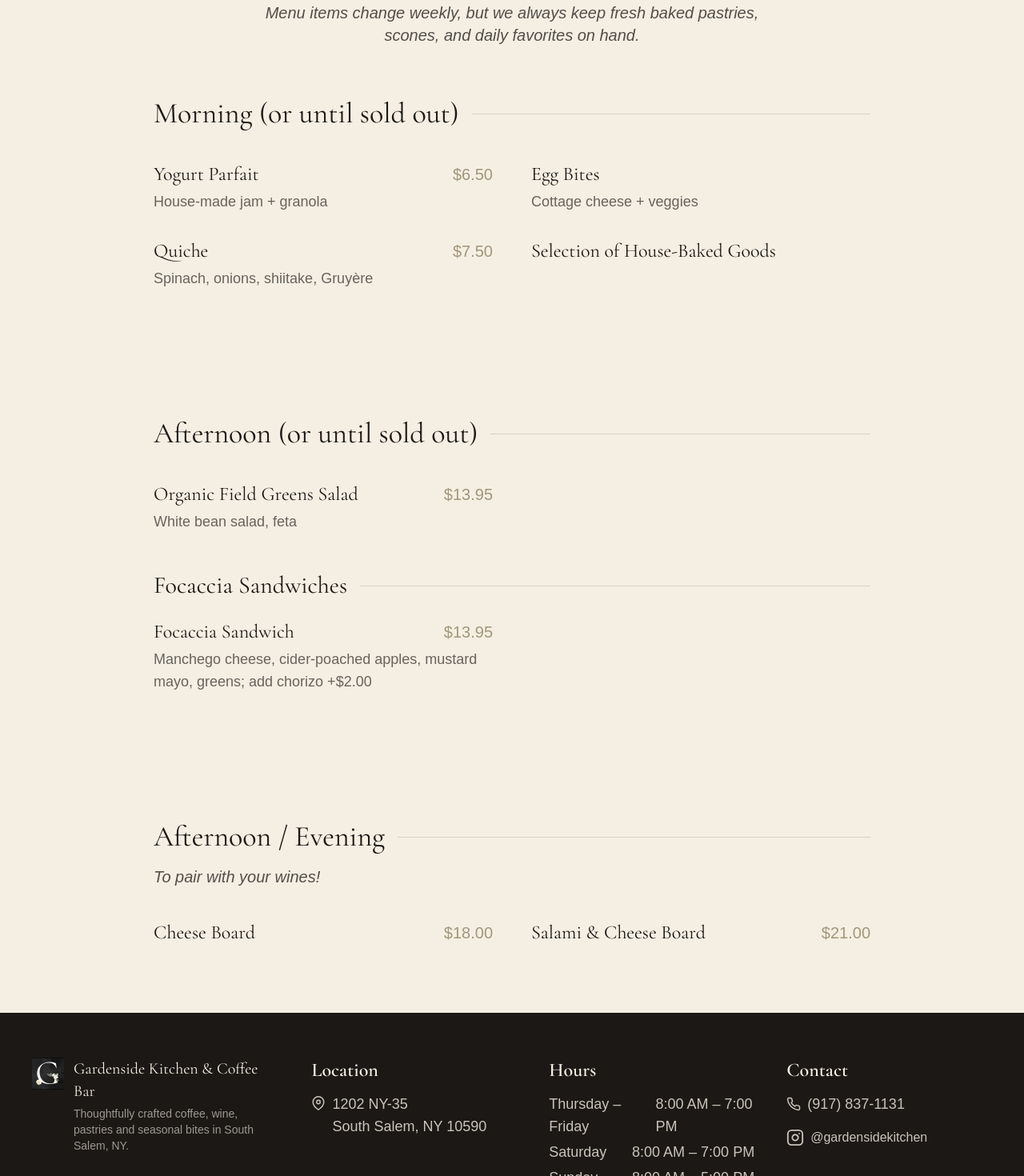
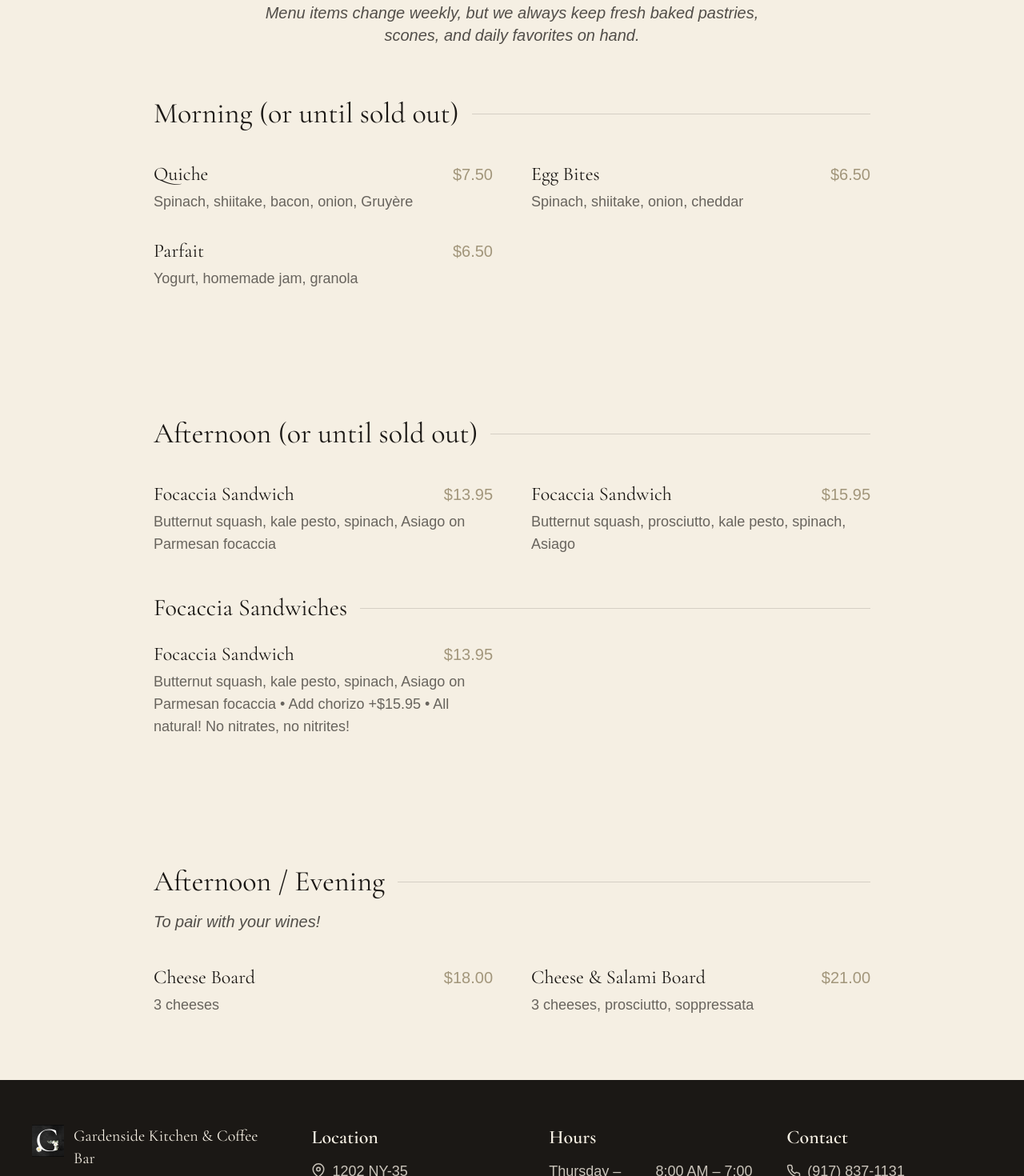
Before and after one commit to jasonf8080/gardensidekitchen, a React (Vite) app: page /menu in a window 1280 px wide. Shown: the part 431-1901 px from the top of the page at 80% size. Built offline with nearby package versions, Linux system fonts and the light colour scheme; a web font is replaced by a local one.

Commit message:
update menu 11/6

```diff
--- a/src/data/data.js
+++ b/src/data/data.js
@@ -173,39 +173,39 @@ export const aboutSections = {
 
 export const menuMorning = [
   {
-    name: 'Yogurt Parfait',
-    description: 'House-made jam + granola',
+    name: 'Quiche',
+    description: 'Spinach, shiitake, bacon, onion, Gruyère',
+    price: '$7.50',
+  },
+  {
+    name: 'Egg Bites',
+    description: 'Spinach, shiitake, onion, cheddar',
     price: '$6.50',
   },
   {
-    name: 'Egg Bites',
-    description: 'Cottage cheese + veggies',
-    price: '',
-  },
-  {
-    name: 'Quiche',
-    description: 'Spinach, onions, shiitake, Gruyère',
-    price: '$7.50',
-  },
-  {
-    name: 'Selection of House-Baked Goods',
-    description: '',
-    price: '',
+    name: 'Parfait',
+    description: 'Yogurt, homemade jam, granola',
+    price: '$6.50',
   },
 ]
 
 export const menuLunch = [
   {
-    name: 'Organic Field Greens Salad',
-    description: 'White bean salad, feta',
+    name: 'Focaccia Sandwich',
+    description: 'Butternut squash, kale pesto, spinach, Asiago on Parmesan focaccia',
     price: '$13.95',
+  },
+  {
+    name: 'Focaccia Sandwich',
+    description: 'Butternut squash, prosciutto, kale pesto, spinach, Asiago',
+    price: '$15.95',
   },
 ]
 
 export const menuLunchFocaccia = [
   {
     name: 'Focaccia Sandwich',
-    description: 'Manchego cheese, cider-poached apples, mustard mayo, greens; add chorizo +$2.00',
+    description: 'Butternut squash, kale pesto, spinach, Asiago on Parmesan focaccia\n• Add chorizo +$15.95\n• All natural! No nitrates, no nitrites!',
     price: '$13.95',
   },
 ]
@@ -213,12 +213,12 @@ export const menuLunchFocaccia = [
 export const menuAfternoonEvening = [
   {
     name: 'Cheese Board',
-    description: '',
+    description: '3 cheeses',
     price: '$18.00',
   },
   {
-    name: 'Salami & Cheese Board',
-    description: '',
+    name: 'Cheese & Salami Board',
+    description: '3 cheeses, prosciutto, soppressata',
     price: '$21.00',
   },
 ]
```
